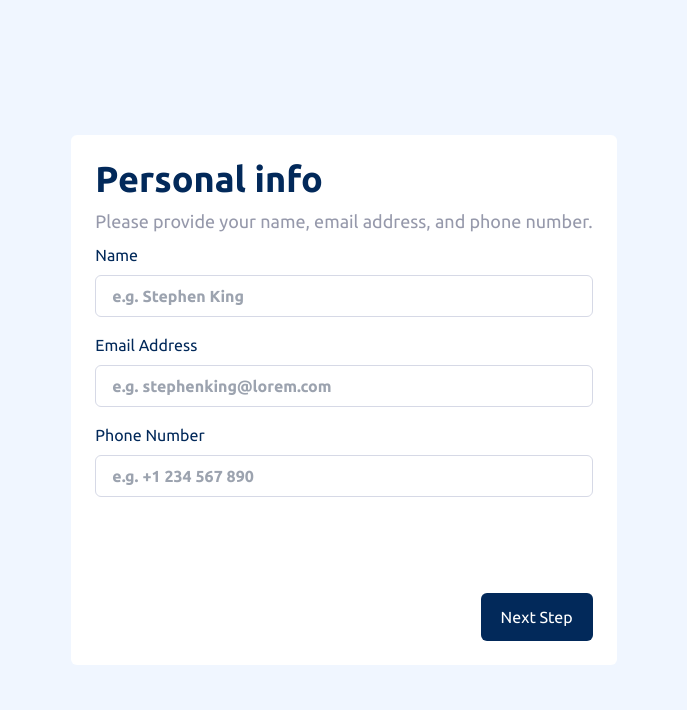
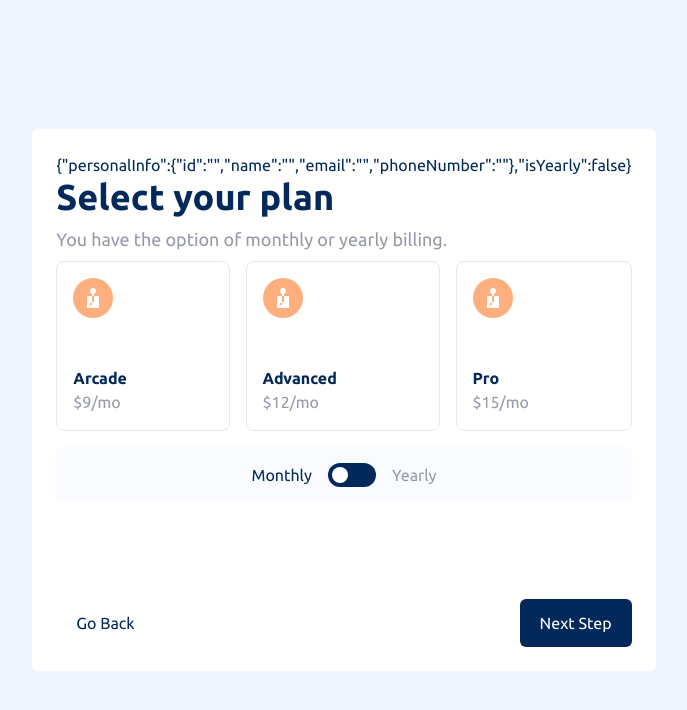
Before and after one commit to vitaovich/FM-multi-step-form, a Next.js app: page / in a window 1280 px wide. Both pictures are taken after a click on the button "Next Step". Shown: the top 710 px of the page, without its empty margins (296-983 px from the left). Built offline with nearby package versions, Linux system fonts and the light colour scheme.

Commit message:
add ability to select plan

```diff
--- a/components/stepTwoForm.tsx
+++ b/components/stepTwoForm.tsx
@@ -3,7 +3,7 @@ import Plan from "@/models/Plan";
 import { useState } from "react"
 import StepTwoFormInput from "./stepTwoFormInput"
 
-const StepTwoForm: React.FC<{ yearly: boolean, yearlyHandler: (yearly: boolean) => void }> = (props) => {
+const StepTwoForm: React.FC<{ addPlanHandler: (plan: Plan) => void,yearly: boolean, yearlyHandler: (yearly: boolean) => void }> = (props) => {
     const [isYearly, setYearly] = useState<boolean>(props.yearly);
     const [plans, setPlans] = useState<Plan[]>(
         [
@@ -19,9 +19,12 @@ const StepTwoForm: React.FC<{ yearly: boolean, yearlyHandler: (yearly: boolean)
     )
 
     const onClickYearlyHandler = () => {
-        console.log('clicked yearly')
         setYearly((prev) => (!prev))
         props.yearlyHandler(isYearly)
+    }
+
+    const onClickPlanHandler = (plan: Plan) => {
+        props.addPlanHandler(plan)
     }
 
     return (
@@ -30,7 +33,7 @@ const StepTwoForm: React.FC<{ yearly: boolean, yearlyHandler: (yearly: boolean)
             <div className="flex flex-col space-y-4 md:flex-row md:space-y-0 md:space-x-4">
                 {
                     formattedPlans.map((plan) => (
-                        <StepTwoFormInput key={plan.plan.name} title={plan.plan.name} description={plan.description} isYearly={isYearly} />
+                        <StepTwoFormInput key={plan.plan.name} plan={plan.plan} title={plan.plan.name} description={plan.description} isYearly={isYearly} onClickHandler={onClickPlanHandler} />
                     ))
                 }
             </div>
--- a/components/stepTwoFormInput.tsx
+++ b/components/stepTwoFormInput.tsx
@@ -1,9 +1,11 @@
 import iconArcade from "../public/images/icon-arcade.svg"
 import Image from "next/image"
+import Plan from "@/models/Plan";
 
-const StepTwoFormInput: React.FC<{title: string, description: string, isYearly: boolean}> = (props) => {
+const StepTwoFormInput: React.FC<{plan: Plan, title: string, description: string, isYearly: boolean, onClickHandler: (plan: Plan) => void}> = (props) => {
     return (
-        <div className="flex flex-row md:flex-col grow border rounded-lg p-4">
+        <div className="flex flex-row md:flex-col grow group" onClick={() => props.onClickHandler(props.plan)}>
+            <div className="border rounded-lg p-4 group-hover:border-PurplishBlue group-hover:bg-PurplishBlue/5">
                 <Image
                     alt="arcade icon"
                     src={iconArcade}
@@ -14,6 +16,7 @@ const StepTwoFormInput: React.FC<{title: string, description: string, isYearly:
                     { props.isYearly && <p>2 months free</p>}
                 </div>
             </div>
+        </div>
     )
 }
 
--- a/pages/index.tsx
+++ b/pages/index.tsx
@@ -31,11 +31,11 @@ export default function Home() {
   const curNextStepHandler = () => {
     // revisit
     formSubmitButton.current?.click()
-    if (curFormValid) {
+    // if (curFormValid) {
       setCurStep((prev: number) => (
         prev + 1
       ))
-    }
+    // }
   }
 
   const curFormValidHandler = (isValid: boolean) => {
@@ -52,6 +52,10 @@ export default function Home() {
     setPersonalInfo(newPersonalInfo)
   }
 
+  const addPlanHandler = (plan: Plan) => {
+    setPlan(plan)
+  }
+
   const isYearlyHandler = (isYearly: boolean) => {
     setIsYearly((prev: boolean) => {
       return !prev
@@ -66,6 +70,9 @@ export default function Home() {
       <div className='flex items-center justify-center min-h-screen bg-Magnolia font-ubuntu'>
         <div className='bg-white rounded-md text-MarineBlue mx-4 p-6'>
           {/* <Sidebar></Sidebar> */}
+          {
+            JSON.stringify({personalInfo, plan, addons, isYearly})
+          }
           <StepContainer title={steps[curStep].title} description={steps[curStep].description}>
             {curStep == 0 &&
               <StepOneForm
@@ -79,6 +86,7 @@ export default function Home() {
             }
             {curStep == 1 &&
               <StepTwoForm
+                addPlanHandler={addPlanHandler}
                 yearly={isYearly}
                 yearlyHandler={isYearlyHandler}
               />
```
Lines whose indentation alone changed are shown as unchanged.
